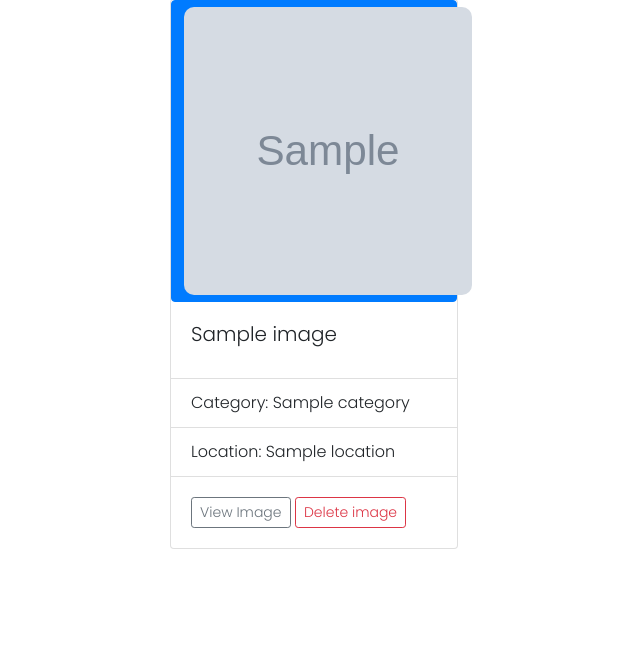
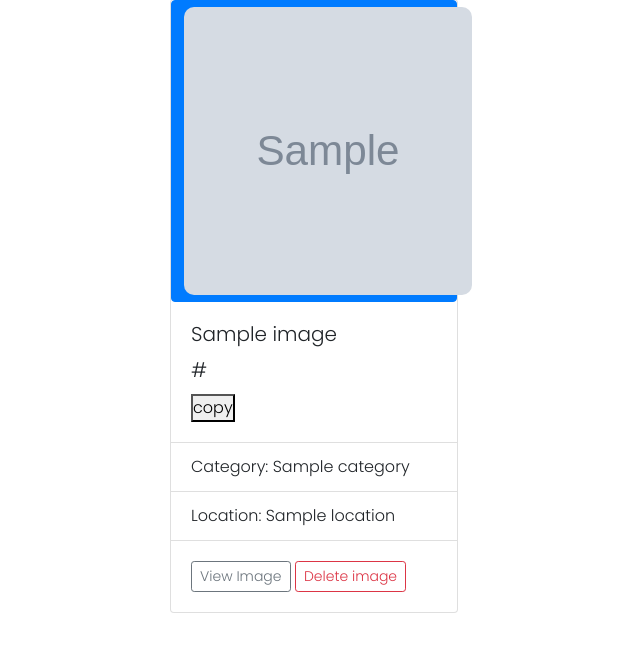
Before and after one commit to lcmongwe/portfolio, a Django app: page / in a window 1280 px wide. Shown: the part 120-772 px from the top of the page, without its empty margins (326-966 px from the left). Run offline with Django 4.2, Linux system fonts and the light colour scheme; tables that the repository leaves empty hold one stand-in row (values such as "Sample post"); grey boxes marked "Sample" are stand-in pictures; some libraries are stand-ins or nearby versions.

Commit message:
copy to clip function created

```diff
--- a/portapp/static/css/portapp.css
+++ b/portapp/static/css/portapp.css
@@ -5,7 +5,6 @@
   padding: 0px;
   box-sizing: border-box;
   font-family: "Poppins", sans-serif;
-  /* background-color: #616a6d; */
 }
 
 /* BIG IMAGE.HTML */
--- a/portapp/templates/home.html
+++ b/portapp/templates/home.html
@@ -39,6 +39,7 @@
 </button>
       <div class="card-body">
         <h5 class="card-title">{{image.name}}</h5>
+         <h5 class="card-title" id="content-copy">{{image.url}}  </h5> <button id="btn-copy">copy</button>
       </div>
       <ul class="list-group list-group-flush">
         <li class="list-group-item">Category: {{image.category}}</li>
@@ -63,5 +64,13 @@
 
   {%endfor%}
 </div>
-
+    <script>
+      const copyButton = document.getElementById('btn-copy');
+      copyButton.addEventListener('click',async(event) => {
+        const content = document.getElementById('content-copy').textContent;
+        await navigator.clipboard.writeText(content);
+        const copied = await navigator.clipboard.readText();
+        console.log(copied);
+      })
+    </script>
 {%endblock%}
```
